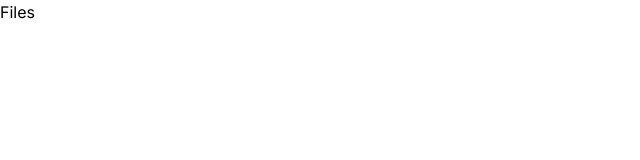
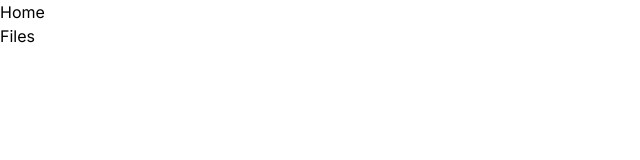
Before and after one commit to Hrithik0112/Share-It, a Next.js app: page /files in a window 1280 px wide. Shown: the top 160 px of the page, without its empty margins (0-640 px from the left). Built offline with nearby package versions, Linux system fonts and the light colour scheme.

Commit message:
auth alomost completed

```diff
--- a/app/(dashBoard)/(routes)/files/page.js
+++ b/app/(dashBoard)/(routes)/files/page.js
@@ -1,7 +1,13 @@
 import React from "react";
+import { UserButton } from "@clerk/nextjs";
 
 function Files() {
-  return <div>Files</div>;
+  return (
+    <div>
+      Files
+      <UserButton />
+    </div>
+  );
 }
 
 export default Files;
--- a/app/(dashBoard)/layout.js
+++ b/app/(dashBoard)/layout.js
@@ -1,7 +1,12 @@
 import React from "react";
 
 function layout({ children }) {
-  return <div>{children}</div>;
+  return (
+    <div>
+      Home
+      {children}
+    </div>
+  );
 }
 
 export default layout;
```
